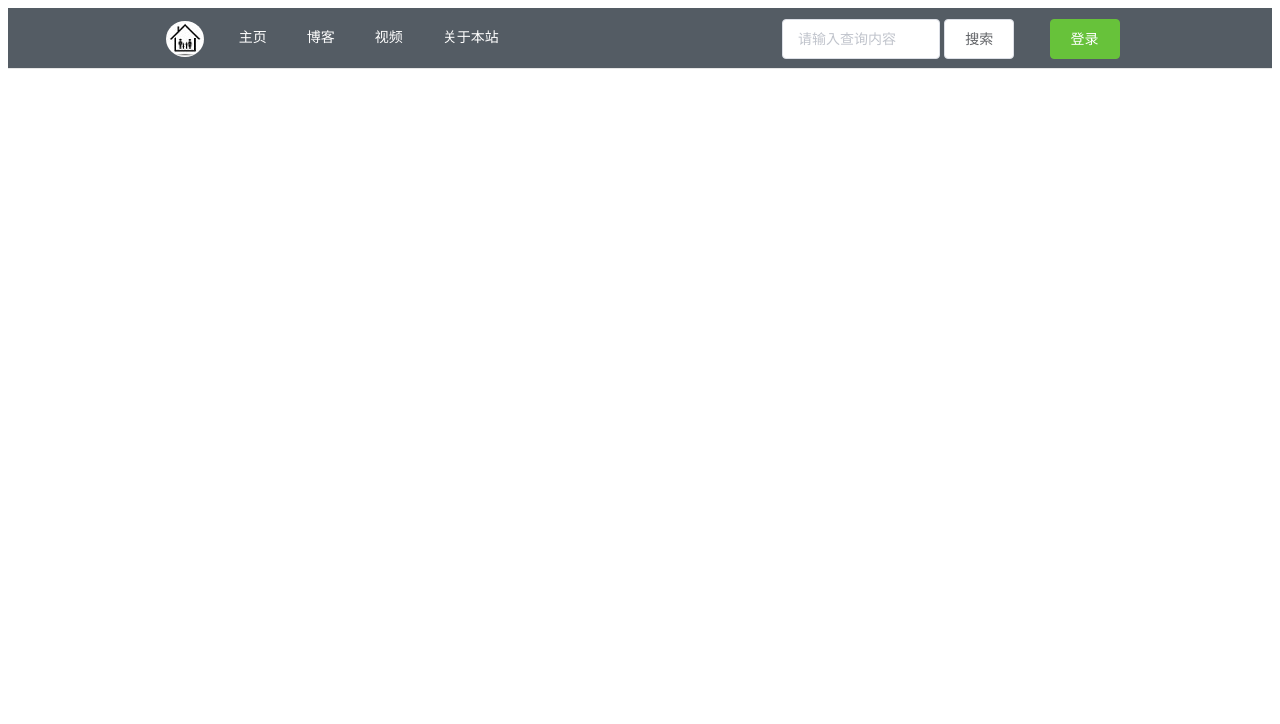
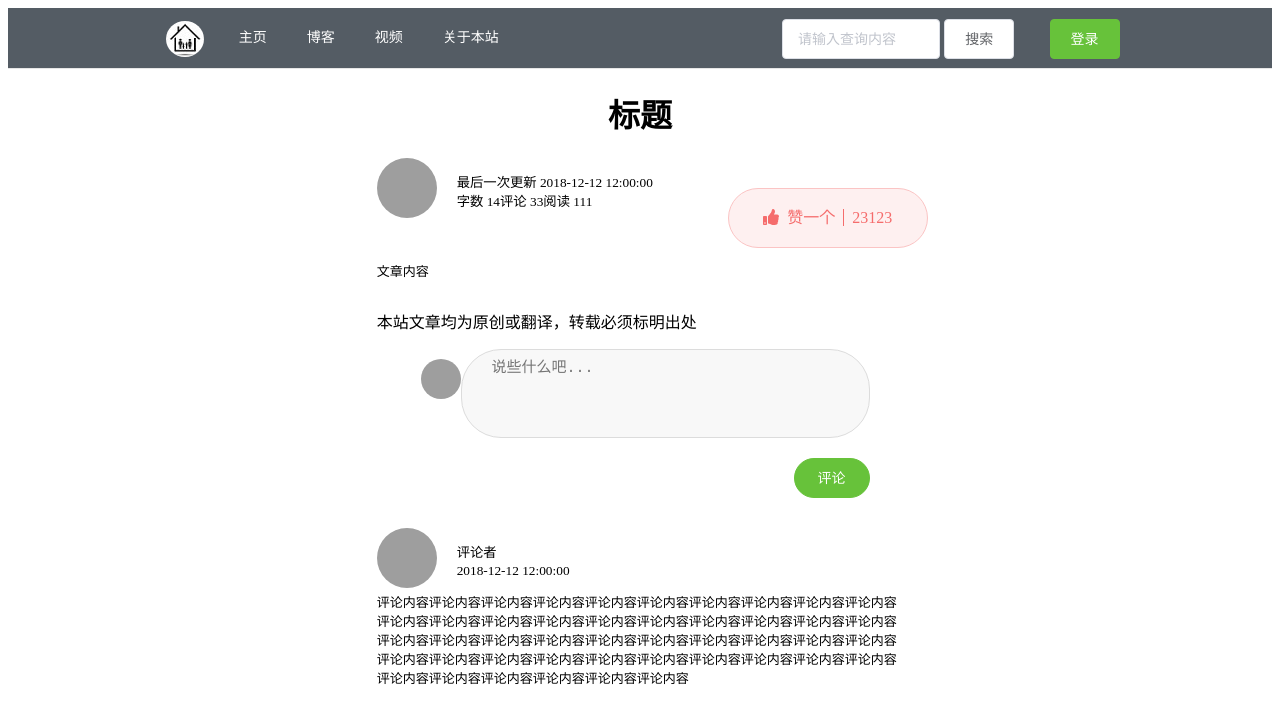
Before and after one commit to wangcanfeng01/do123-ui, a Vue app: page /blog/article in a window 1280 px wide. Shown: the top 724 px of the page. Built offline with nearby package versions, Linux system fonts and the light colour scheme; no server answers; grey boxes are pictures that could not be loaded; what mavon-editor would draw is missing.

Commit message:
Update blog_article.vue

```diff
--- a/src/components/blog/blog_article.vue
+++ b/src/components/blog/blog_article.vue
@@ -1,6 +1,64 @@
 <template>
   <div id="blog_article">
-    <p>{{info}}</p>
+    <el-col :span="10" :offset="7">
+      <h1 style="text-align: center">{{article.title}}</h1>
+      <el-row>
+        <el-col :span="12">
+          <div>
+            <img v-if="article.face" :src="article.face" class="img-circle"/>
+            <img v-else src="../../assets/face/face0.jpg" class="img-circle">
+          </div>
+          <div style="margin-left: 80px;margin-top: -50px;min-width: 300px">
+            <small>{{'最后一次更新 '+article.updateTime}}</small>
+          </div>
+          <div style="margin-left: 80px;min-width: 300px">
+            <small>{{'字数 '+article.wordsCount}}</small>
+            <small>{{'评论 '+article.commentNum}}</small>
+            <small>{{'阅读 '+article.hits}}</small>
+          </div>
+        </el-col>
+        <el-col :span="6" :offset="4" style="margin-top: 30px">
+          <el-button type="danger" plain class="thumb-button">
+            <span class="thumb-font"><font-awesome-icon icon="thumbs-up"/>&nbsp;&nbsp;赞一个</span>
+            <span class="thumb-number">{{article.stars}}</span>
+          </el-button>
+        </el-col>
+      </el-row>
+      <el-row>
+        <pre>{{article.text}}</pre>
+      </el-row>
+      <el-row>
+        <p>本站文章均为原创或翻译，转载必须标明出处</p>
+      </el-row>
+      <el-row>
+        <el-col :span="1" :offset="2" style="margin-top: 10px;min-width: 40px">
+          <img v-if="article.face" :src="article.face" class="img-circle-small"/>
+          <img v-else src="../../assets/face/face0.jpg" class="img-circle-small">
+        </el-col>
+        <el-col :span="18">
+          <textarea :rows="4" placeholder="说些什么吧..." v-model="commentText"
+                    class="comment-area"></textarea>
+        </el-col>
+        <el-col :span="4" :offset="19" style="margin-top: 20px">
+          <el-button type="success" round>评论</el-button>
+        </el-col>
+      </el-row>
+      <el-row v-for="comment in comments" :key="comment.id" style="margin-top: 30px">
+        <div>
+          <img v-if="comment.face" :src="comment.face" class="img-circle"/>
+          <img v-else src="../../assets/face/face1.jpg" class="img-circle">
+        </div>
+        <div style="margin-left: 80px;margin-top: -50px;min-width: 300px">
+          <small>{{comment.author}}</small>
+        </div>
+        <div style="margin-left: 80px;min-width: 300px">
+          <small>{{comment.updateTime}}</small>
+        </div>
+        <div>
+          <pre class="comment-info">{{comment.content}}</pre>
+        </div>
+      </el-row>
+    </el-col>
   </div>
 </template>
 
@@ -9,16 +67,97 @@ export default {
   name: 'blog_article',
   data () {
     return {
-      info: ''
+      slug: '',
+      article: {
+        title: '标题',
+        face: '',
+        text: '文章内容',
+        wordsCount: 14,
+        hits: 111,
+        stars: 23123,
+        commentNum: 33,
+        keywords: '关键字',
+        updateTime: '2018-12-12 12:00:00'
+      },
+      comments: [{
+        id: 1,
+        content: '评论内容评论内容评论内容评论内容评论内容评论内容评论内容评论内容评论内容评论内容评论内容评论内容评论内容' +
+          '评论内容评论内容评论内容评论内容评论内容评论内容评论内容评论内容评论内容' +
+          '评论内容评论内容评论内容评论内容评论内容评论内容评论内容评论内容评论内容评论内容评论内容评论内容评论内容' +
+          '评论内容评论内容评论内容评论内容评论内容评论内容评论内容评论内容评论内容评论内容评论内容',
+        author: '评论者',
+        face: '',
+        updateTime: '2018-12-12 12:00:00'
+      }],
+      commentText: ''
     }
   },
   mounted () {
     // 获取路径参数中的slug
-    this.info = this.$route.query.slug
+    this.slug = this.$route.query.slug
   }
 }
 </script>
 
 <style scoped>
+  .img-circle {
+    border-radius: 50%;
+    height: 60px;
+    width: 60px;
+  }
 
+  .img-circle-small {
+    border-radius: 50%;
+    height: 40px;
+    width: 40px;
+  }
+
+  .thumb-font {
+    padding-right: 8px;
+    margin-right: 8px;
+    font-size: 16px;
+    border-right: solid 1px;
+    font-family: SansSerif;
+  }
+
+  .thumb-number {
+    font-size: 16px;
+    font-family: "Times New Roman";
+  }
+
+  .thumb-button {
+    border-radius: 40px !important;
+    height: 60px;
+    width: 200px;
+  }
+
+  .comment-area {
+    padding-top: 5px;
+    padding-left: 30px;
+    font-size: 15px;
+    border-radius: 40px;
+    width: 95%;
+    resize: none;
+    height: 80px;
+    border: 1px solid #dcdcdc;
+    background-color: hsla(0, 0%, 71%, .1);
+    display: inline-block;
+    vertical-align: top;
+    outline-style: none;
+  }
+
+  .comment-info {
+    word-break: break-word !important;
+    white-space: normal;
+  }
+
+  .clearfix:before,
+  .clearfix:after {
+    display: table;
+    content: "";
+  }
+
+  .clearfix:after {
+    clear: both
+  }
 </style>
```
